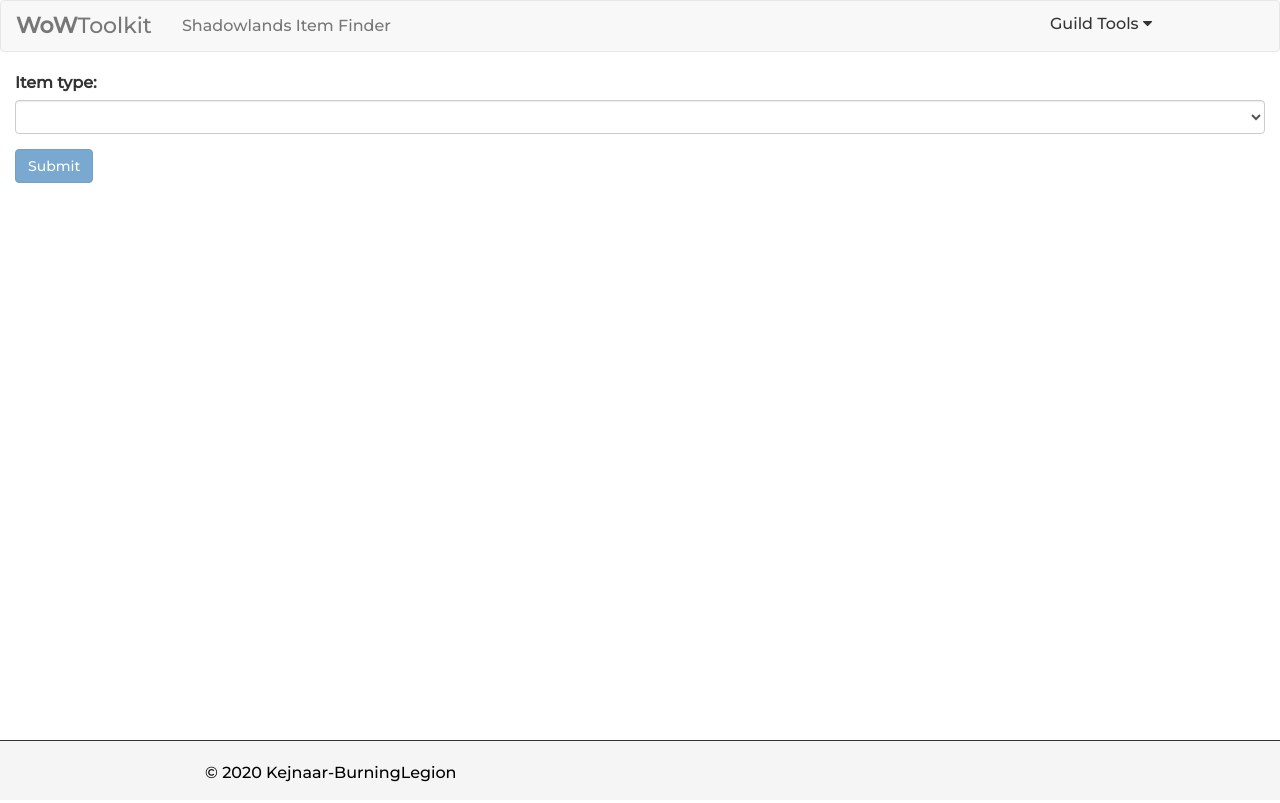
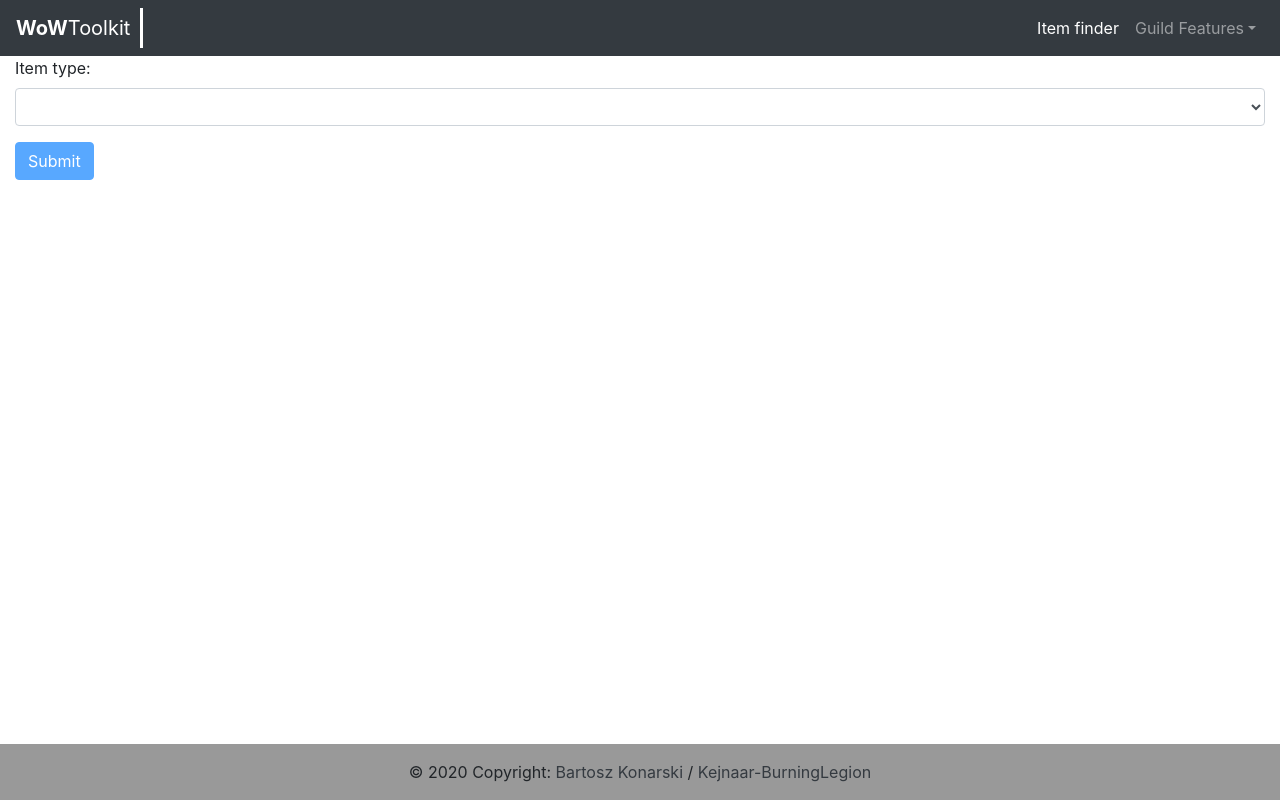
Before and after one commit to bartoszkonarski/wow-helper, a Django app: page /itemfinder/ in a window 1280 px wide. Run offline with Django 3.2, Linux system fonts and the light colour scheme; some libraries are stand-ins or nearby versions.

Commit message:
rewritten frontend implementation

```diff
--- a/navbarpages/static/style.css
+++ b/navbarpages/static/style.css
@@ -1,115 +1,14 @@
-/* Sticky footer styles
--------------------------------------------------- */
-html {
-	position: relative;
-	min-height: 100%;
+.navbar {
+	flex: 0 1 auto;
+}
+.navbar .navbar-brand {
+	border-right: 3px solid white;
+	padding-right: 10px;
 }
 body {
-	font-size: 16px;
-	font-family: "Montserrat", sans-serif;
-	margin-bottom: 60px; /* Margin bottom by footer height */
-}
-.container a {
-	text-decoration: none;
-}
-.container {
-	flex: 1 1 auto;
-	font-size: 15pt;
-	width: auto;
-	max-width: 900px;
-	padding: 0 15px;
-	height: auto;
-}
-#footercontent {
-	font-size: 12pt;
-}
-.footer {
-	position: absolute;
-	bottom: 0;
-	width: 100%;
-	height: 60px; /* Set the fixed height of the footer here */
-	line-height: 60px; /* Vertically center the text there */
-	background-color: #f5f5f5;
-	border-top: 1px solid;
+	min-height: 100vh;
 }
 
-.footer a {
-	color: #000000;
-	font-size: 12pt;
+.flex-fill {
+	flex: 1 1 auto;
 }
-/*.backgroundimg{
-  display:flex;
-  flex-direction:column;
-  max-width: 1920px;
-  max-height: 1080px;
-  background-image: url("https://images.blz-contentstack.com/v3/assets/blt3452e3b114fab0cd/blt0a70f219593379ea/5dbb292924642a3b8da56e09/Wallpaper_1920x1080_-_Cinematic_1.jpg");
-}*/
-#logo {
-	font-size: 22px;
-	font-weight: 800;
-}
-#logo span {
-	font-family: "Montserrat", sans-serif;
-	font-weight: 300;
-}
-.dropdown {
-	min-width: 230px;
-	float: right;
-	overflow: hidden;
-}
-
-/* Dropdown button */
-.dropdown .dropbtn {
-	font-size: 16px;
-	border: none;
-	outline: none;
-	padding: 12px 16px;
-	background-color: inherit;
-	font-family: inherit; /* Important for vertical align on mobile phones */
-	margin: 0; /* Important for vertical align on mobile phones */
-}
-
-/* Add a red background color to navbar links on hover */
-.navbar a:hover,
-.dropdown:hover .dropbtn {
-	background-color: rgb(102, 102, 102);
-}
-
-/* Dropdown content (hidden by default) */
-.dropdown-content {
-	display: none;
-	position: fixed;
-	background-color: #f9f9f9;
-	max-width: 250px;
-	box-shadow: 0px 8px 16px 0px rgba(0, 0, 0, 0.2);
-	z-index: 1;
-}
-
-/* Links inside the dropdown */
-.dropdown-content a {
-	float: none;
-	color: black;
-	padding: 12px 16px;
-	text-decoration: none;
-	display: block;
-	text-align: left;
-}
-
-/* Add a grey background color to dropdown links on hover */
-.dropdown-content a:hover {
-	background-color: #ddd;
-}
-
-/* Show the dropdown menu on hover */
-.dropdown:hover .dropdown-content {
-	display: block;
-}
-.navbar-header {
-	font-size: 16pt;
-}
-.table td {
-	text-align: center;
-}
-.table th {
-	text-align: center;
-}
--- a/navbarpages/templates/base.html
+++ b/navbarpages/templates/base.html
@@ -6,14 +6,15 @@
   <meta charset="utf-8">
   <meta name="viewport" content="width=device-width, initial-scale=1">
 
-  <link rel="stylesheet" href="https://maxcdn.bootstrapcdn.com/bootstrap/3.4.1/css/bootstrap.min.css">
+  <link rel="stylesheet" href="https://maxcdn.bootstrapcdn.com/bootstrap/4.0.0/css/bootstrap.min.css">
   <link rel="preconnect" href="https://fonts.gstatic.com">
   <link rel="stylesheet" href="https://fonts.googleapis.com/css2?family=Montserrat:wght@500&display=swap">
   <link rel="stylesheet" href="https://stackpath.bootstrapcdn.com/font-awesome/4.7.0/css/font-awesome.min.css">
   <link rel="stylesheet" type="text/css" href="{% static 'style.css' %}">
 
-  <script src="https://ajax.googleapis.com/ajax/libs/jquery/3.5.1/jquery.min.js"></script>
-  <script src="https://maxcdn.bootstrapcdn.com/bootstrap/3.4.1/js/bootstrap.min.js"></script>
+  <script src="https://code.jquery.com/jquery-3.2.1.slim.min.js"></script>
+  <script src="https://cdnjs.cloudflare.com/ajax/libs/popper.js/1.12.9/umd/popper.min.js"></script>
+  <script src="https://maxcdn.bootstrapcdn.com/bootstrap/4.0.0/js/bootstrap.min.js"></script>
   <script src=https://cdnjs.cloudflare.com/ajax/libs/datatables/1.10.20/js/jquery.dataTables.min.js></script>
   <script src=https://cdnjs.cloudflare.com/ajax/libs/datatables/1.10.20/js/dataTables.bootstrap.min.js></script>
 
@@ -21,37 +22,36 @@
   {% block extrajs %}
   {% endblock %}
 </head>
-<body >
-
-<nav class="navbar navbar-default">
-  <div class="container-fluid">
-    <div class="navbar-header">
-      <a id='logo' href="{% url 'homepage' %}" class="navbar-brand">WoW<span>Toolkit</span></a>
-    </div>
-    <ul class="nav navbar-nav">
-      <li><a href="{% url 'itemfinder' %}">Shadowlands Item Finder</a></li>
-    </ul>
-    <div class="dropdown">
-      <button class="dropbtn">Guild Tools
-        <i class="fa fa-caret-down"></i>
-      </button>
-      <div class="dropdown-content">
-        <a href="{% url 'dungeoncheck' %}">Weekly Dungeon Check</a>
-      </div>
-  </div>
-  </div>
+<body class="d-flex flex-column">
+<nav class="navbar navbar-expand-md navbar-dark bg-dark sticky-top">
+	<a class="navbar-brand" href="#"><b>WoW</b>Toolkit</a>
+	<button class="navbar-toggler" type="button" data-toggle="collapse" data-target="#navbarSupportedContent">
+		<span class="navbar-toggler-icon"></span>
+	</button>
+	<div class="collapse navbar-collapse" id ="navbarSupportedContent">
+		<ul class="navbar-nav ml-auto">
+			<li class="nav-item active">
+				<a class="nav-link" href="{% url 'itemfinder' %}">Item finder</a>
+			</li>
+			<li class="nav-item dropdown">
+				<a class="nav-link dropdown-toggle" href="" id="navbarDropdown" role="button" data-toggle="dropdown">Guild Features</a>
+				<div class="dropdown-menu dropdown-menu-right" aria-labelledby="navbarDropdown">
+					<a class="dropdown-item" href="{% url 'dungeoncheck' %}">Mythic Dungeon Check</a>
+					<!--<div class="dropdown-divider"></div>-->
+				</div>
+			</li>
+		</ul>
+	</div>
 </nav>
-
-
-  <div class="container-fluid" id="mainpage">
+<main class="container-fluid flex-fill">
     {% block content %}
     {% endblock %}
+</main>
+<footer class="footer sticky-bottom">
+	<div class="text-center p-3" style="background-color: rgba(0, 0, 0, 0.4);">
+    © 2020 Copyright:
+    <a class="text-dark" target="_blank" href="https://github.com/bartoszkonarski">Bartosz Konarski</a> / <a class="text-dark" target="_blank" href="https://raider.io/characters/eu/burning-legion/Kejnaar">Kejnaar-BurningLegion</a>
   </div>
-
-<footer class="footer">
-      <div class="container">
-        <span id="footercontent"  class="text-muted"><a target="_blank" href="https://raider.io/characters/eu/burning-legion/Kejnaar">© 2020 Kejnaar-BurningLegion</a></span>
-      </div>
-    </footer>
+</footer>
 </body>
 </html>
--- a/navbarpages/templates/finder.html
+++ b/navbarpages/templates/finder.html
@@ -11,7 +11,7 @@
 			<option>Leather</option>
 			<option>Mail</option>
 			<option>Plate</option>
-			<option>Cloak/Neck/Ring</option>
+			<option>Neck/Finger</option>
 			<option>Trinket</option>
 		</select>
 	</div>
```
Also changed, not shown: README.md, db.sqlite3.
